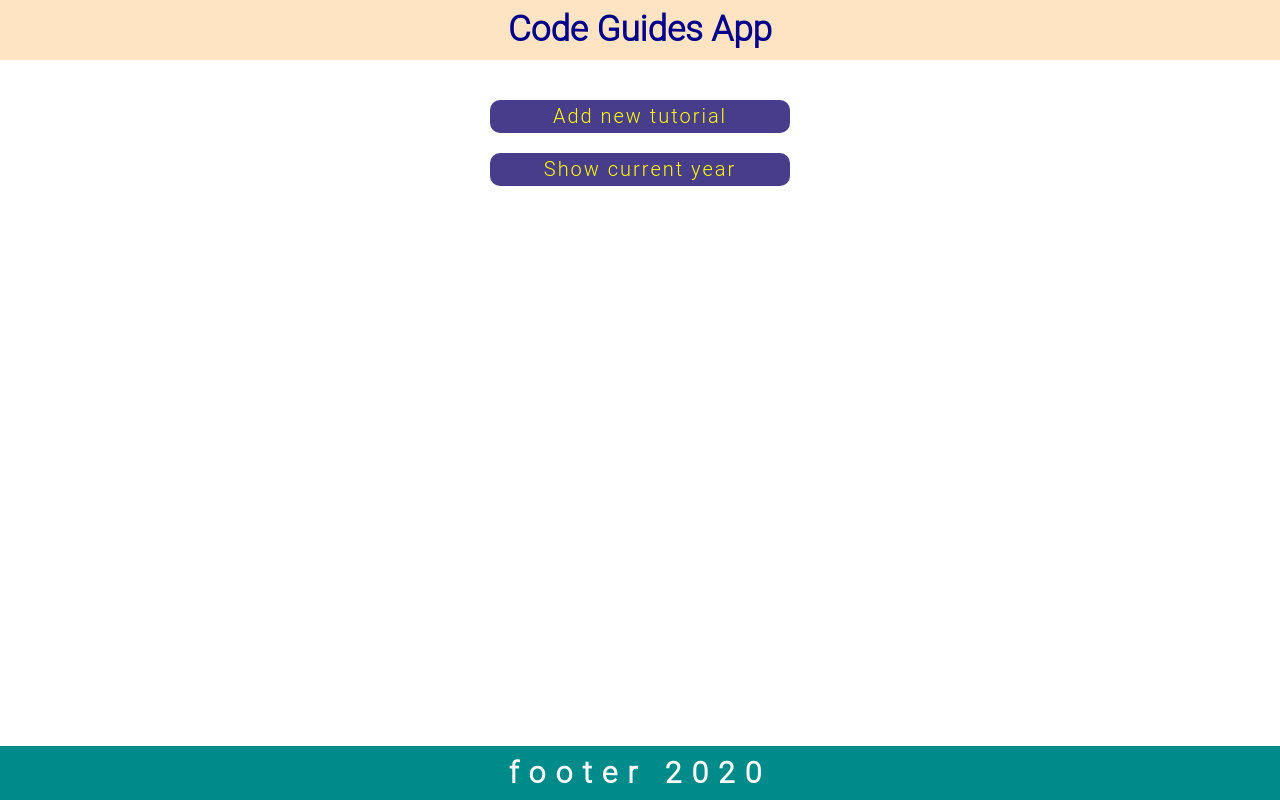
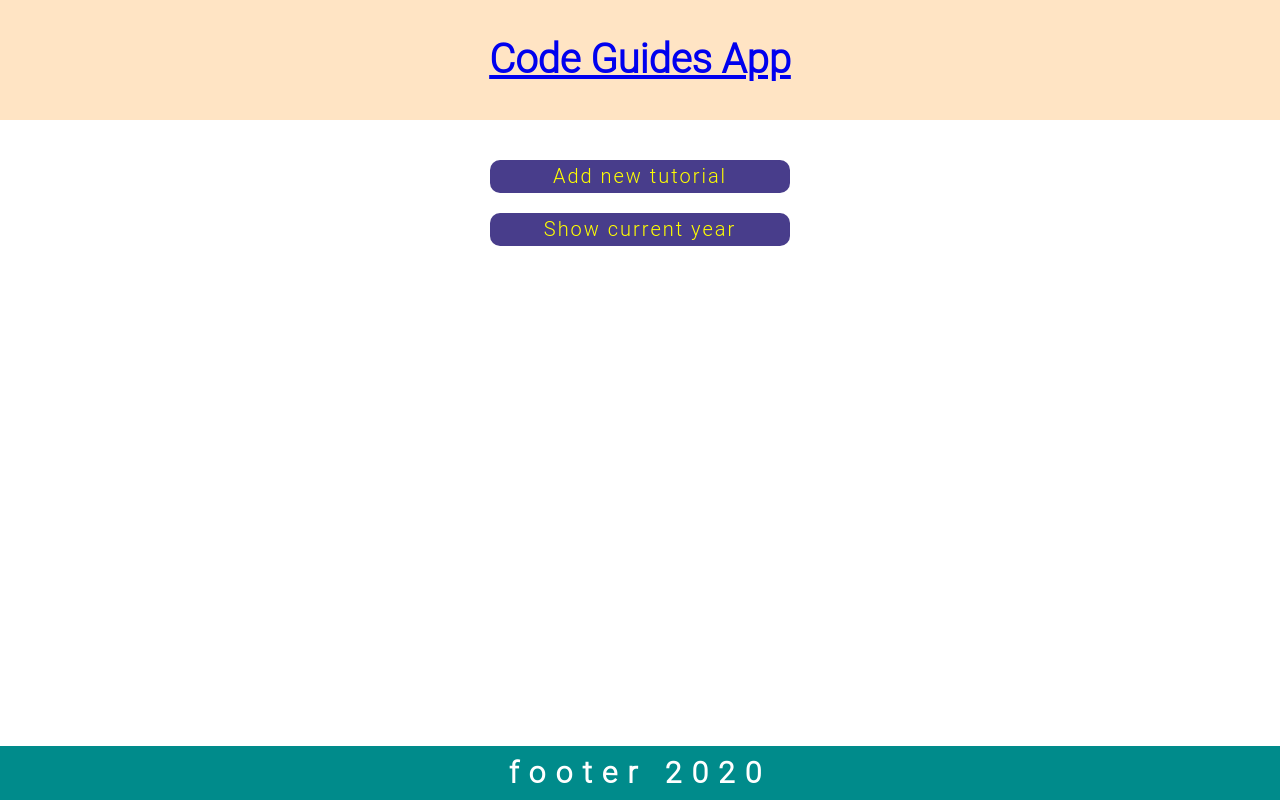
Before and after one commit to ban17/codeguides, a React app: page / in a window 1280 px wide. Built offline with nearby package versions, Linux system fonts and the light colour scheme.

Commit message:
alias @/pages

```diff
--- a/jest.config.js
+++ b/jest.config.js
@@ -9,6 +9,7 @@ module.exports = {
   setupTestFrameworkScriptFile: '<rootDir>/src/setupEnzyme.ts',
   moduleNameMapper: {
     '^@/components(.*)$': '<rootDir>/src/components$1',
+    '^@/pages(.*)$': '<rootDir>/src/pages$1',
     '\\.(css|sass)$': 'identity-obj-proxy'
   }
 }
--- a/src/components/App.tsx
+++ b/src/components/App.tsx
@@ -1,16 +1,18 @@
 import './App.css'
 
 import React from 'react'
-import { BrowserRouter, Route, Switch } from 'react-router-dom'
+import { BrowserRouter, Link, Route, Switch } from 'react-router-dom'
 
-import Home from './../pages/Home'
-import NewTutorial from './../pages/NewTutorial'
+import Home from '@/pages/Home'
+import NewTutorial from '@/pages/NewTutorial'
 
 const App: React.FC = () => (
   <BrowserRouter>
     <div className="code-guides-app">
       <header>
-        <h1>Code Guides App</h1>
+        <Link to="/">
+          <h1>Code Guides App</h1>
+        </Link>
       </header>
 
       <div className="content">
--- a/tsconfig.json
+++ b/tsconfig.json
@@ -10,7 +10,8 @@
     "esModuleInterop": true,
     "baseUrl": ".",
     "paths": {
-      "@/components/*": ["./src/components/*"]
+      "@/components/*": ["./src/components/*"],
+      "@/pages/*": ["./src/pages/*"]
     }
   }
 }
--- a/webpack.config.js
+++ b/webpack.config.js
@@ -52,7 +52,8 @@ module.exports = {
   resolve: {
     extensions: ['.js', '.jsx', '.ts', '.tsx'],
     alias: {
-      '@/components': path.resolve(__dirname, './src/components')
+      '@/components': path.resolve(__dirname, './src/components'),
+      '@/pages': path.resolve(__dirname, './src/pages')
     }
   },
   output: {
```
Also changed, not shown: .babelrc, 2 other files (tests, documents, lock files or other folders).
